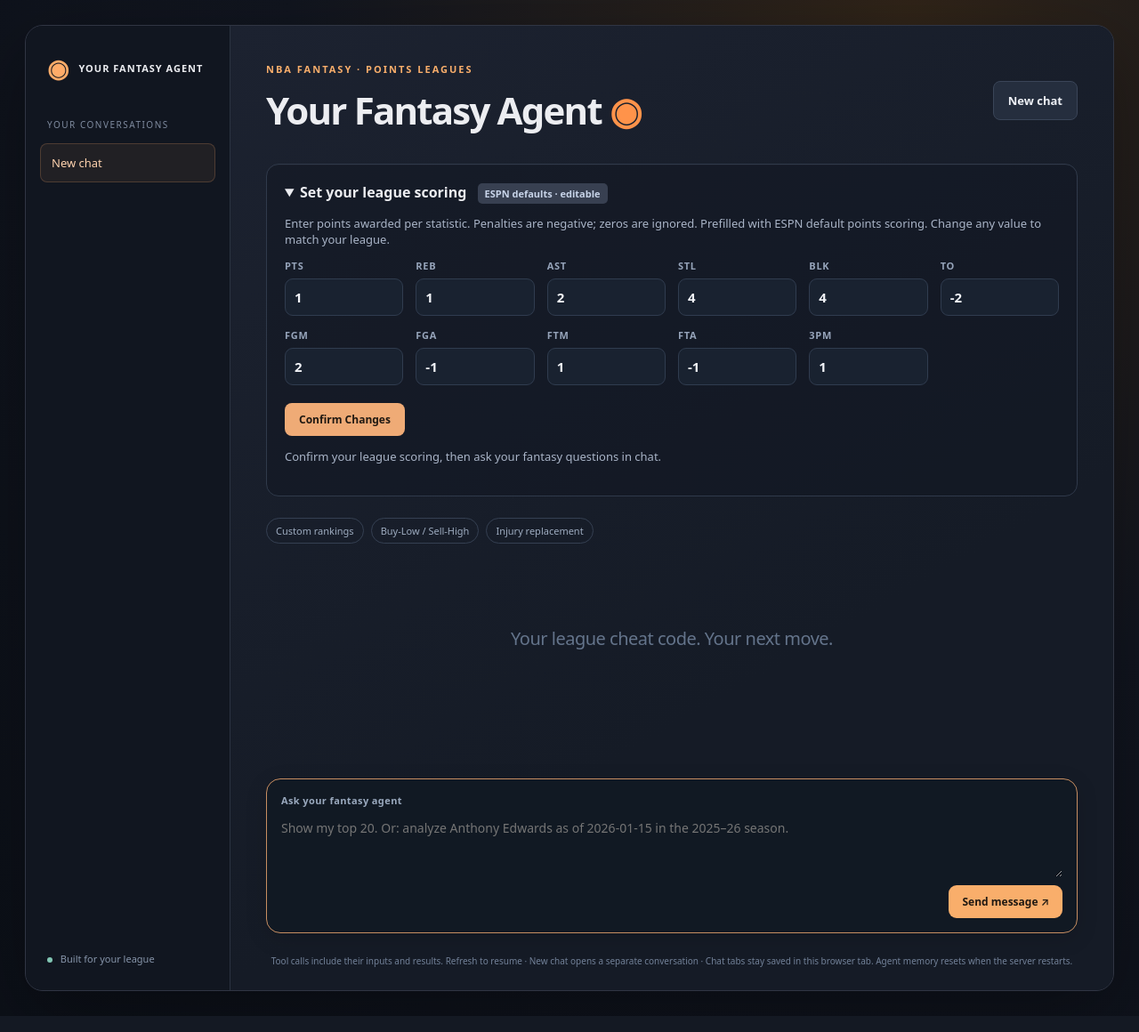
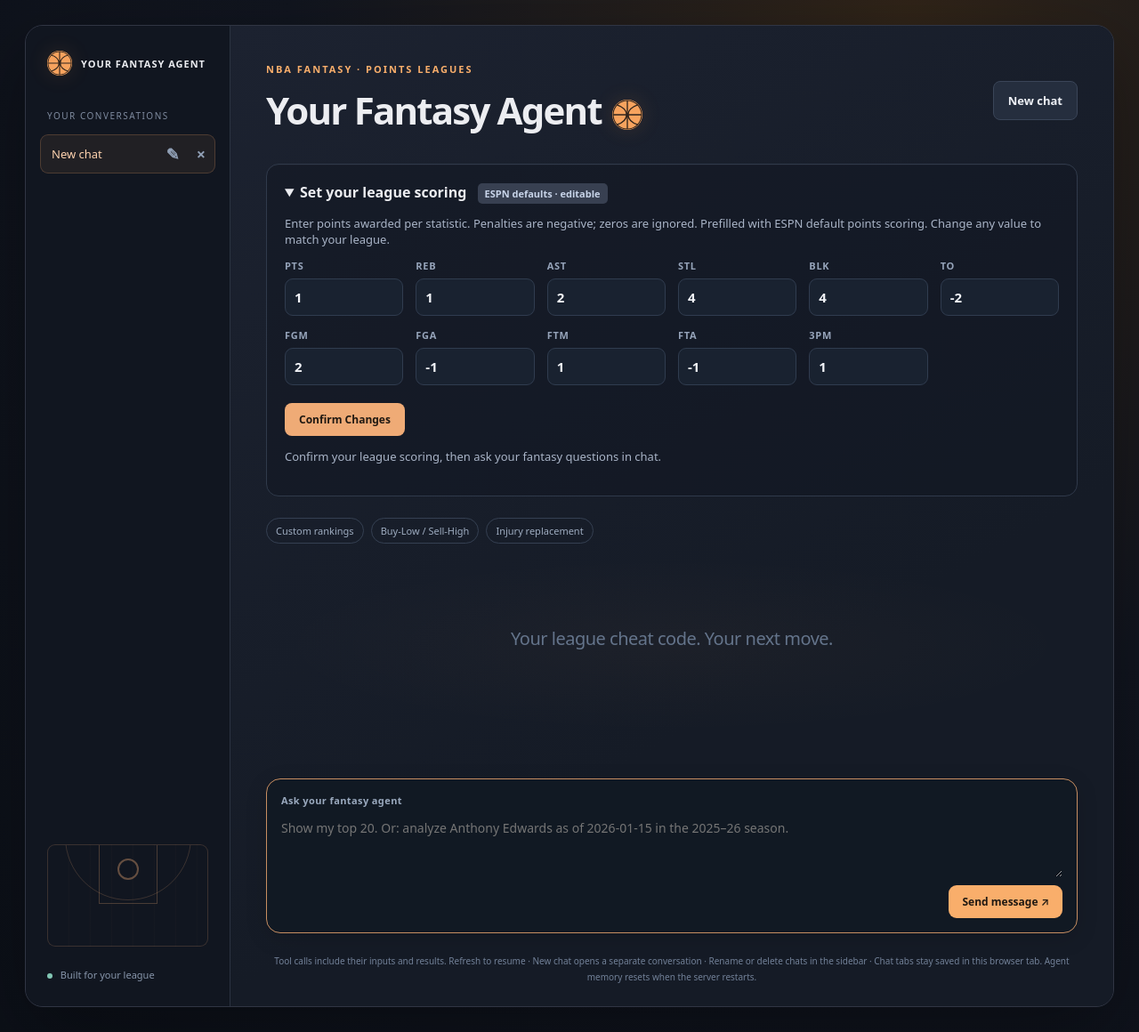
Before and after one commit to 3iroy/your-fantasy-agent, a Flask app: page / in a window 1280 px wide. Shown: the whole page at 89% size. Run offline with Flask 3, Linux system fonts and the light colour scheme.

Commit message:
Add chat management and inline player portraits; update site URL

```diff
--- a/app.py
+++ b/app.py
@@ -167,6 +167,15 @@ def history(session_id):
         return jsonify(session_id=session_id, messages=session['display_messages'])
 
 
+@app.delete('/sessions/<session_id>')
+def delete_session(session_id):
+    # Session UUIDs are the same capability used by the existing history route.
+    # A missing session is already deleted (including after a server restart).
+    with sessions_lock:
+        sessions.pop(session_id, None)
+    return jsonify(ok=True, session_id=session_id)
+
+
 def run_agent(messages):
     """Execute bounded tool rounds and send every tool result back to Gemini."""
     traces = []
--- a/cloudbuild.yaml
+++ b/cloudbuild.yaml
@@ -20,8 +20,6 @@ steps:
       - --min-instances=0
       - --max-instances=1
       - --timeout=600
-      - --no-allow-unauthenticated
-      - --iap
       - --quiet
 substitutions:
   _REGION: us-east1
--- a/static/chat.js
+++ b/static/chat.js
@@ -59,9 +59,53 @@ function renderTabs() {
     button.setAttribute('aria-pressed', String(chat.id === activeChat.id));
     button.disabled = busy;
     button.addEventListener('click', () => { if (!busy) { switchChat(chat); restoreHistory(); } });
-    tabs.append(button);
+    const row = document.createElement('div');
+    row.className = 'chat-row' + (chat.id === activeChat.id ? ' active' : '');
+    const rename = document.createElement('button');
+    rename.type = 'button';
+    rename.className = 'chat-action';
+    rename.textContent = '✎';
+    rename.setAttribute('aria-label', `Rename ${chat.title}`);
+    rename.title = 'Rename chat';
+    rename.disabled = busy;
+    rename.addEventListener('click', () => {
+      const title = window.prompt('Rename this chat', chat.title);
+      if (title?.trim()) { chat.title = title.trim().slice(0, 80); saveChats(); renderTabs(); }
+    });
+    const remove = document.createElement('button');
+    remove.type = 'button';
+    remove.className = 'chat-action delete-chat';
+    remove.textContent = '×';
+    remove.setAttribute('aria-label', `Delete ${chat.title}`);
+    remove.title = 'Delete chat';
+    remove.disabled = busy;
+    remove.addEventListener('click', () => deleteChat(chat));
+    row.append(button, rename, remove);
+    tabs.append(row);
   }
 }
+async function deleteChat(chat) {
+  if (busy || !window.confirm(`Delete “${chat.title}”? Its messages and tool history will be removed. This cannot be undone.`)) return;
+  setBusy(true);
+  try {
+    if (chat.sessionId) {
+      const response = await fetch(`/sessions/${encodeURIComponent(chat.sessionId)}`, {method: 'DELETE'});
+      if (!response.ok && response.status !== 404) throw new Error('Could not delete this chat. Please try again.');
+    }
+    chatState.chats = chatState.chats.filter(c => c.id !== chat.id);
+    if (!chatState.chats.length) {
+      chatState.chats.push({id: crypto.randomUUID(), title: 'New chat', sessionId: null,
+        scoring: confirmedScoring ? {...confirmedScoring} : null,
+        scoringPending: Boolean(confirmedScoring), entries: [], draft: ''});
+    }
+    if (activeChat.id === chat.id) switchChat(chatState.chats[chatState.chats.length - 1]);
+    saveChats();
+    status.textContent = 'Chat deleted.';
+  } catch (error) {
+    status.textContent = error.message || 'Could not delete this chat. Please try again.';
+  } finally { setBusy(false); }
+}
+
 function switchChat(chat) {
   activeChat.draft = input.value;
   activeChat = chat;
@@ -135,6 +179,46 @@ function renderAnswer(content) {
   return container;
 }
 
+function attachPlayerPortraits(body, calls) {
+  const players = new Map();
+  for (const call of calls || []) {
+    if (!call.result?.ok) continue;
+    let list = [];
+    if (call.name === 'rank_players_for_league') list = call.result.draft_candidates || [];
+    if (['analyze_injury_replacements', 'analyze_current_injury_scenario'].includes(call.name)) list = call.result.candidates || [];
+    for (const player of list) {
+      const id = String(player.player_id ?? '');
+      if (/^[1-9]\d{0,9}$/.test(id) && typeof player.name === 'string') players.set(id, player);
+    }
+  }
+  const normalize = value => value.normalize('NFD').replace(/[\u0300-\u036f]/g, '').toLowerCase().replace(/[^a-z0-9]/g, '');
+  for (const [id, player] of players) {
+    const name = normalize(player.name);
+    // Prefer a player heading/name in bold; avoid attaching to an opening recap.
+    const elements = [...body.querySelectorAll('h3, p')];
+    const target = elements.find(el => [...el.querySelectorAll('strong')].some(strong => normalize(strong.textContent).includes(name)))
+      || elements.find(el => normalize(el.textContent.replace(/^\s*(?:\d+[.)]|[•*-])\s*/, '')).startsWith(name));
+    if (!target) continue;
+    const portrait = document.createElement('span');
+    portrait.className = 'inline-player-portrait';
+    const initials = document.createElement('span');
+    initials.textContent = player.name.trim().split(/\s+/).map(word => word[0]).slice(0, 2).join('');
+    initials.setAttribute('aria-hidden', 'true');
+    const img = document.createElement('img');
+    img.alt = `${player.name} headshot`;
+    img.loading = 'lazy';
+    img.decoding = 'async';
+    img.referrerPolicy = 'no-referrer';
+    img.addEventListener('error', () => img.remove(), {once: true});
+    img.src = `https://a.espncdn.com/i/headshots/nba/players/full/${id}.png`;
+    portrait.append(initials, img);
+    const row = document.createElement('div');
+    row.className = 'player-recommendation-heading';
+    target.replaceWith(row);
+    row.append(portrait, target);
+  }
+}
+
 function addMessage(role, content, calls = [], remember = true) {
   if (remember) {
     activeChat.entries.push({role, content, tool_calls: calls});
@@ -148,6 +232,7 @@ function addMessage(role, content, calls = [], remember = true) {
   if (role !== 'assistant') body.textContent = content;
   article.append(label, body);
   if (role === 'assistant') {
+    attachPlayerPortraits(body, calls);
     for (const call of calls) {
       if (call.name === 'analyze_buy_low_sell_high' && call.result?.ok && window.createFantasyTrend) {
         const chart = window.createFantasyTrend(call.result);
--- a/static/style.css
+++ b/static/style.css
@@ -120,3 +120,29 @@ footer { color: #728198; font-size: 10px; text-align: center; line-height: 1.8;
 .sidebar-brand { letter-spacing: 1px; font-size: 11px; }
 h1 { font-size: clamp(28px, 3.5vw, 42px); }
 header { margin-bottom: 24px; }
+
+/* Quiet court details and accessible conversation controls. */
+.basketball { display: inline-block; flex-shrink: 0; width: 28px; height: 28px; border-radius: 50%; background: #f7a35e url('/static/basketball.svg') center / contain no-repeat; box-shadow: 0 0 24px #ef944522; }
+.title-ball { width: 34px; height: 34px; margin-left: 12px; vertical-align: middle; }
+.chat-row { display: flex; align-items: center; gap: 2px; border: 1px solid transparent; border-radius: 9px; }
+.chat-row.active { background: #ffac6812; border-color: #ffac6833; }
+.chat-row .chat-tab { flex: 1; min-width: 0; border: 0; background: transparent; }
+.chat-row.active .chat-tab { color: #ffd3af; }
+.chat-action { flex-shrink: 0; width: 30px; height: 34px; padding: 0; border-radius: 6px; background: transparent; color: #91a0b6; font-size: 18px; }
+.chat-action:hover { background: #ffffff0d; color: #ffca9f; }
+.delete-chat:hover { color: #ffb0a0; background: #ff756112; }
+.chat-row button:focus-visible { outline: 2px solid #f9ae6b; outline-offset: -2px; }
+.court-art { position: relative; height: 115px; margin: 0 0 24px; border: 1px solid #efab7630; border-radius: 9px; overflow: hidden; background: repeating-linear-gradient(90deg, transparent 0 22px, #efab7605 23px 24px); }
+.court-art::before { content: ''; position: absolute; width: 140px; height: 140px; border: 1px solid #efab7630; border-radius: 50%; left: 50%; top: -80px; transform: translateX(-50%); }
+.court-art::after { content: ''; position: absolute; width: 64px; height: 65px; border: 1px solid #efab7640; border-top: 0; left: 50%; top: 0; transform: translateX(-50%); }
+.court-art span { position: absolute; width: 24px; height: 24px; border: 2px solid #efab7660; border-radius: 50%; left: calc(50% - 12px); top: 15px; }
+#messages:empty { background: radial-gradient(ellipse at center, #f9ae6b08, transparent 70%); }
+@media (max-width: 850px) { .chat-row { flex: 0 0 auto; max-width: 260px; } .chat-row .chat-tab { max-width: 180px; } }
+@media (max-width: 500px) { .title-ball { width: 25px; height: 25px; margin-left: 7px; } .chat-action { width: 34px; height: 40px; } }
+
+.player-recommendation-heading { display: flex; align-items: center; gap: 12px; margin-top: 18px; padding-top: 10px; border-top: 1px solid #e9a16620; }
+.player-recommendation-heading > p, .player-recommendation-heading > h3 { margin: 0; min-width: 0; flex: 1; }
+.inline-player-portrait { position: relative; flex: 0 0 64px; width: 64px; height: 54px; display: grid; place-items: center; overflow: hidden; border-radius: 10px; background: #303647; border: 1px solid #e9a16630; vertical-align: middle; }
+.inline-player-portrait > span { color: #eeb383; font-size: 19px; font-weight: 700; }
+.inline-player-portrait img { position: absolute; inset: 0; width: 100%; height: 100%; object-fit: contain; background: #202936; }
+@media (max-width: 500px) { .inline-player-portrait { flex-basis: 52px; width: 52px; height: 46px; } .player-recommendation-heading { gap: 9px; } }
--- a/submission.json
+++ b/submission.json
@@ -1,5 +1,5 @@
 {
-  "deploy_url": "https://nba-fantasy-agent-176221542819.us-east1.run.app",
+  "deploy_url": "https://nba-fantasy-agent-avomiaf4aq-ue.a.run.app",
   "authors": [
     "ts3733"
   ]
--- a/templates/index.html
+++ b/templates/index.html
@@ -4,20 +4,20 @@
   <meta charset="UTF-8">
   <meta name="viewport" content="width=device-width, initial-scale=1.0">
   <title>Your Fantasy Agent · NBA</title>
-  <link rel="stylesheet" href="/static/style.css">
+  <link rel="stylesheet" href="/static/style.css?v=20261007d">
   <script src="/static/trend.js" defer></script>
-  <script src="/static/chat.js" defer></script>
+  <script src="/static/chat.js?v=20261007d" defer></script>
 </head>
 <body>
   <main>
     <aside class="sidebar">
-      <div class="sidebar-brand"><span class="brand-icon">◉</span> YOUR FANTASY AGENT</div>
+      <div class="sidebar-brand"><span class="basketball brand-icon" aria-hidden="true"></span> YOUR FANTASY AGENT</div>
       <p class="sidebar-caption">YOUR CONVERSATIONS</p>
       <nav id="chat-tabs" aria-label="Chat conversations"></nav>
-      <div class="sidebar-bottom"><span class="live-dot"></span> Built for your league</div>
+      <div class="sidebar-bottom"><div class="court-art" aria-hidden="true"><span></span></div><span class="live-dot"></span> Built for your league</div>
     </aside>
     <div class="workspace">
-    <header><div><span class="eyebrow">NBA FANTASY · POINTS LEAGUES</span><h1>Your Fantasy Agent<span class="ball"> ◉</span></h1></div><button id="new-chat" type="button" class="secondary">New chat</button></header>
+    <header><div><span class="eyebrow">NBA FANTASY · POINTS LEAGUES</span><h1>Your Fantasy Agent<span class="basketball title-ball" aria-hidden="true"></span></h1></div><button id="new-chat" type="button" class="secondary">New chat</button></header>
     <details id="scoring-panel" class="scoring" open>
       <summary>Set your league scoring <span class="tag">ESPN defaults · editable</span></summary>
       <p>Enter points awarded per statistic. Penalties are negative; zeros are ignored. Prefilled with ESPN default points scoring. Change any value to match your league.</p>
@@ -45,7 +45,7 @@
       <textarea id="message" placeholder="Show my top 20. Or: analyze Anthony Edwards as of 2026-01-15 in the 2025–26 season." maxlength="8000" rows="3" required></textarea>
       <button id="send" type="submit">Send message ↗</button>
     </form>
-    <footer>Tool calls include their inputs and results. Refresh to resume · New chat opens a separate conversation · Chat tabs stay saved in this browser tab. Agent memory resets when the server restarts.</footer>
+    <footer>Tool calls include their inputs and results. Refresh to resume · New chat opens a separate conversation · Rename or delete chats in the sidebar · Chat tabs stay saved in this browser tab. Agent memory resets when the server restarts.</footer>
     </div>
   </main>
 </body>
```
Also changed, not shown: README.md, static/basketball.svg (added).
